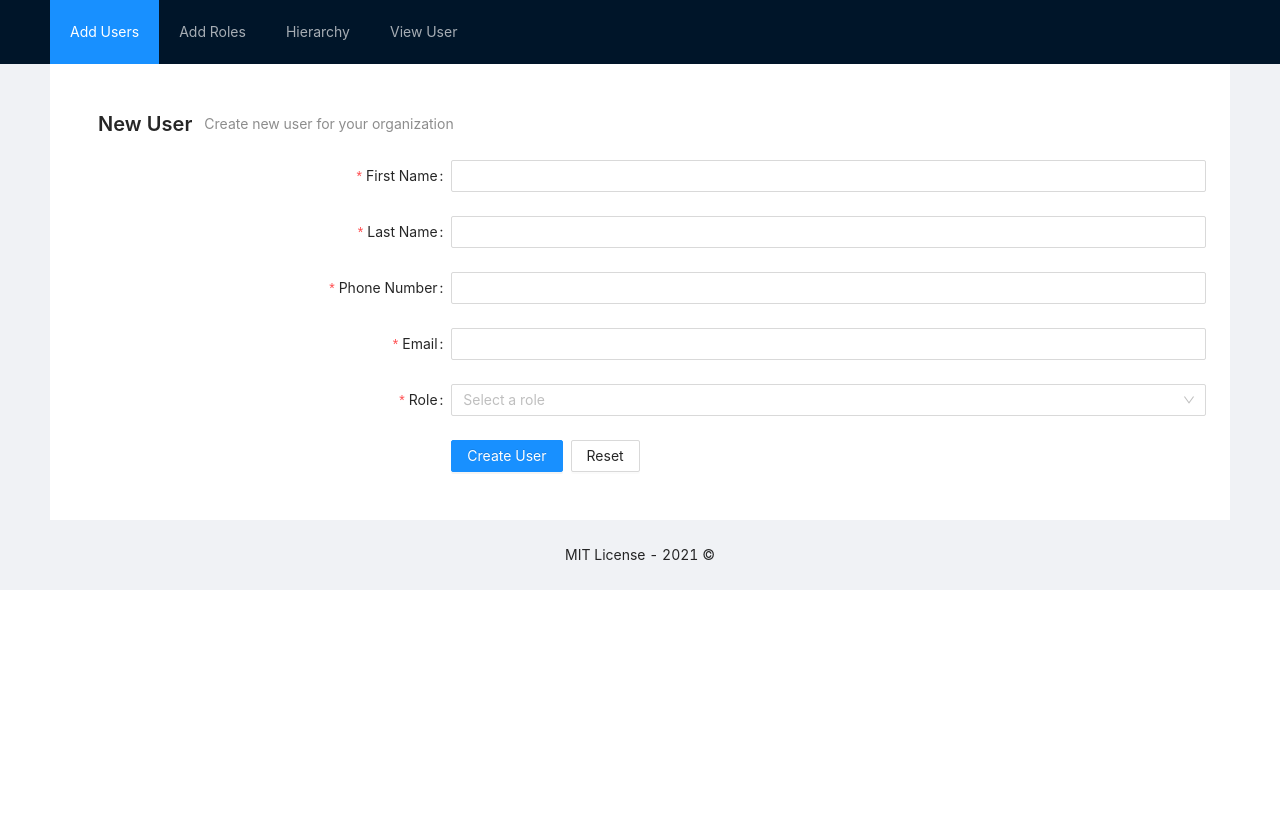
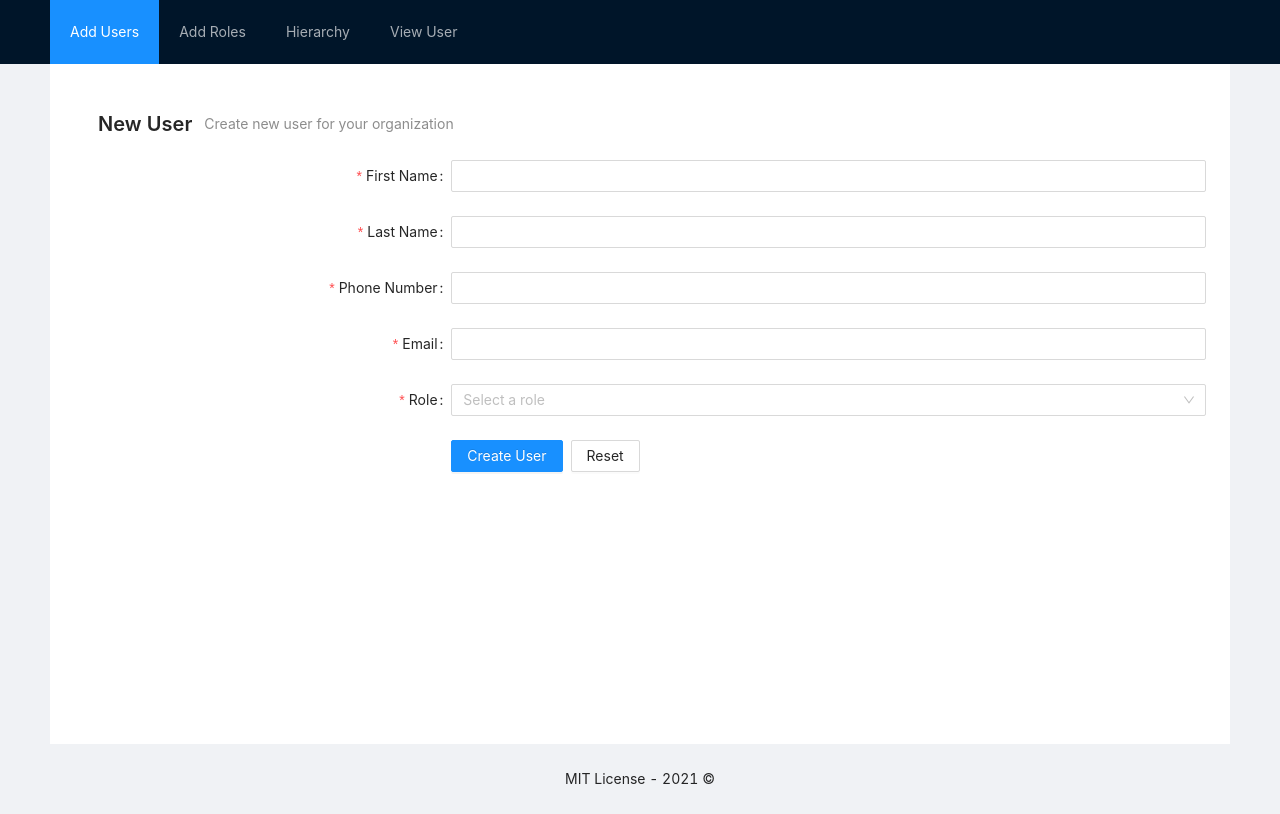
Before and after one commit to 19sriram/zzl, a React (Create React App) app in the folder frontend/: page / in a window 1280 px wide. Built offline with nearby package versions, Linux system fonts and the light colour scheme.

Commit message:
layout css

```diff
--- a/frontend/src/components/layout/layout.css
+++ b/frontend/src/components/layout/layout.css
@@ -7,4 +7,5 @@
   }
   .site-layout .site-layout-background {
     background: #fff;
+    height: 85vh
   }
```
